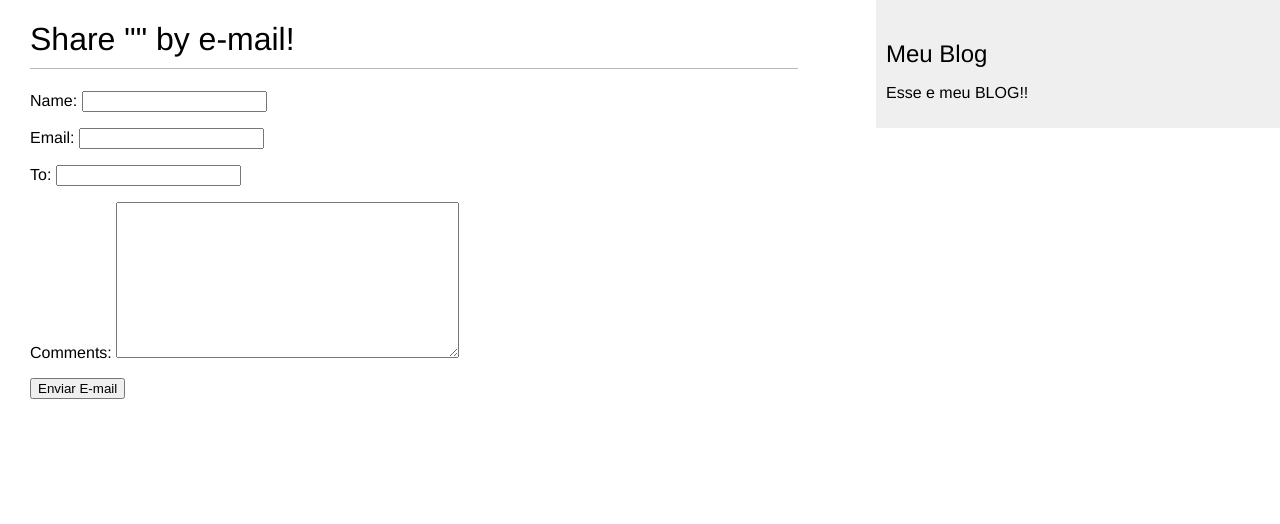
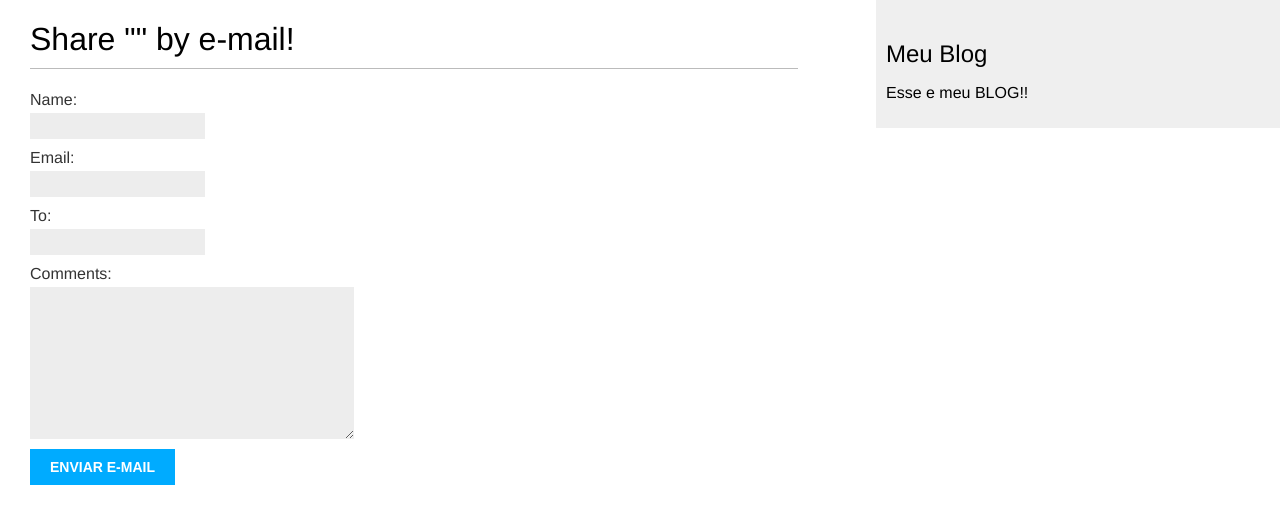
Before and after one commit to DarioCampagnaCoutinho/django03-blog, a Django app: template blog/templates/blog/post/share.html in a window 1280 px wide. Shown: the top 524 px of the page. Run offline with Django 3.2, Linux system fonts and the light colour scheme; the template is opened without the code that fills it: values that come from a table or form of the project are taken from there, others are empty.

Commit message:
Colocando css e modificando o template share.

```diff
--- a/blog/static/css/blog.css
+++ b/blog/static/css/blog.css
@@ -46,3 +46,35 @@
     margin:40px 0;
     font-weight:bold;
 }
+
+/* forms */
+label {
+    float:left;
+    clear:both;
+    color:#333;
+    margin-bottom:4px;
+}
+input, textarea {
+    clear:both;
+    float:left;
+    margin:0 0 10px;
+    background:#ededed;
+    border:0;
+    padding:6px 10px;
+    font-size:12px;
+}
+input[type=submit] {
+    font-weight:bold;
+    background:#00abff;
+    color:#fff;
+    padding:10px 20px;
+    font-size:14px;
+    text-transform:uppercase;
+}
+.errorlist {
+    color:#cc0033;
+    float:left;
+    clear:both
+;
+    padding-left:10px;
+}
--- a/blog/templates/blog/post/share.html
+++ b/blog/templates/blog/post/share.html
@@ -12,7 +12,12 @@
         <h1>Share "{{ post.title }}" by e-mail!</h1>
         <form method="post">
             {% csrf_token %}
-            {{ form.as_p }}
+            {% for field in form %}
+                <div>
+                    {{ field.errors }}
+                    {{ field.label_tag }} {{ field }}
+                </div>
+            {% endfor %}
             <input type="submit" value="Enviar E-mail">
         </form>
     {% endif %}
```
